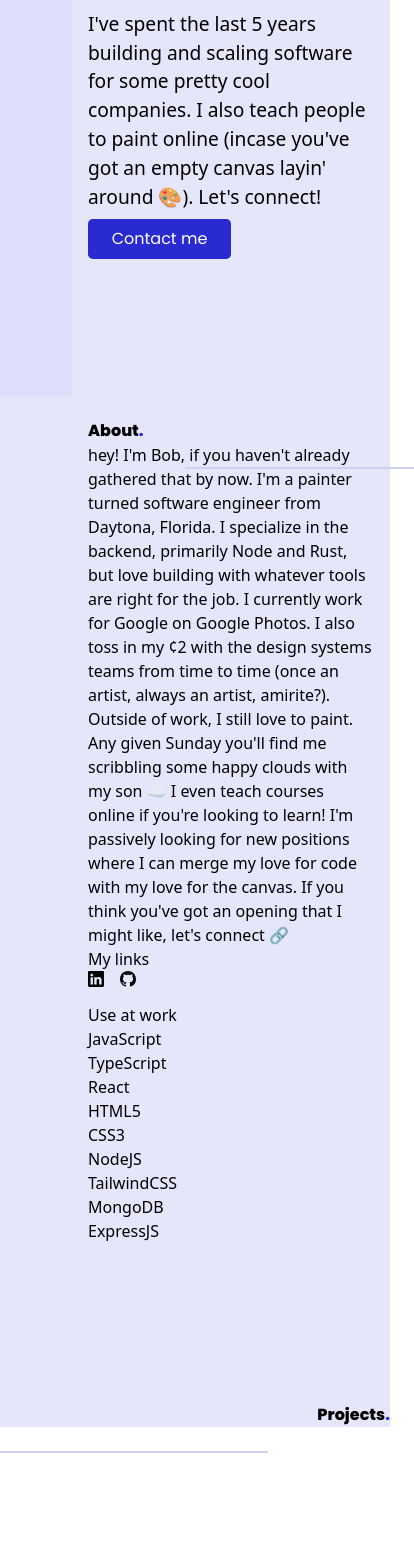
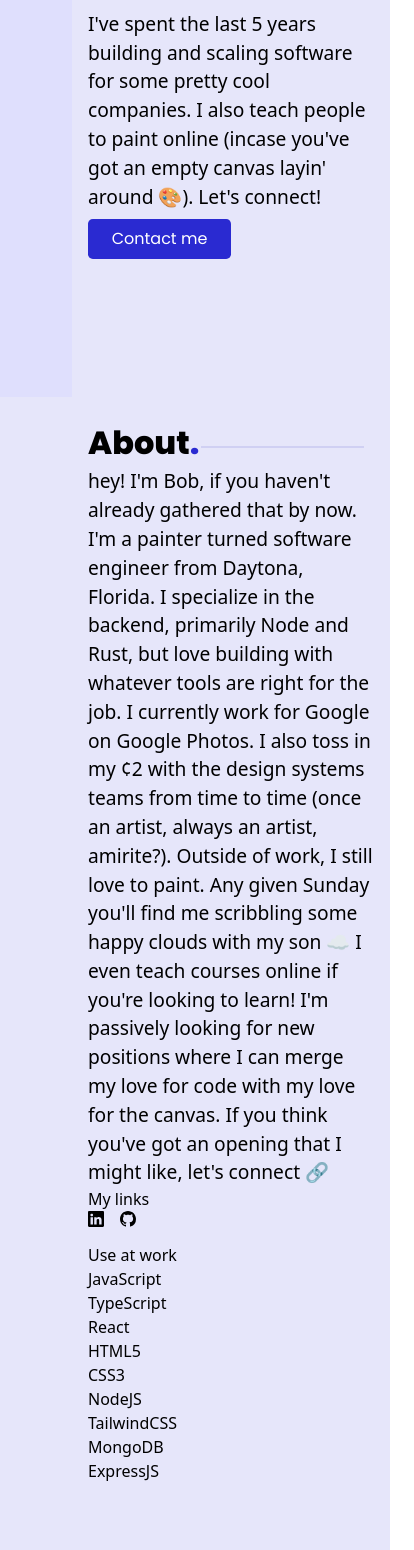
Before and after one commit to Luwa-Tech/personal-portfolio, a React (Vite) app: page / in a window 390 px wide. Shown: the part 447-1997 px from the top of the page, 414 px wide, since content can reach past the window. Before the commit the page ends 1900 px from the top, so only its background shows below. Built offline with nearby package versions, Linux system fonts and the light colour scheme; some icons are missing.

Commit message:
FIX/navbar button

```diff
--- a/src/index.css
+++ b/src/index.css
@@ -7,18 +7,7 @@
     color: #dfdffd
 }
 
-.right-line::after {
-    content: "";
-    position: absolute;
-    right: -40px;
-    width: 80%;
-    height: .1rem;
-    top: 48px;
-    display: block;
-    background: #d0d0f3;
-}
-
-.left-line::before {
+/* .left-line::before {
     content: "";
     position: absolute;
     left: -5px;
@@ -27,4 +16,4 @@
     top: 48px;
     display: block;
     background: #d0d0f3;
-}
+} */
--- a/src/pages/Home.jsx
+++ b/src/pages/Home.jsx
@@ -4,7 +4,7 @@ import {FaXTwitter} from "react-icons/fa6"
 const Home = () => {
     return (
         <main className="bg-primary-700 h-full">
-        <section className="flex fixed left-[4rem] right-0 top-0 h-[1.2rem] justify-between md:px-12 items-center font-poppins pl-10 pr-16 py-8">
+        <section className="flex fixed left-[4rem] right-0 top-0 h-[1.2rem] justify-between md:px-12 items-center font-poppins pl-8 pr-4 py-8">
             <div className="flex items-center gap-6 md:gap-4">
                 <BsLinkedin className="md:w-[1.2rem] w-[1.3rem] h-[1.3rem] md:h-[1.2rem]"/>
                 <BsGithub className="md:w-[1.2rem] w-[1.3rem] h-[1.3rem] md:h-[1.2rem]"/>
@@ -20,18 +20,18 @@ const Home = () => {
             <div className="md:w-[70%] flex flex-col gap-2 ">
                 <h1 className="font-extrabold font-poppins md:text-[5rem] leading-normal text-[3.3rem]">Hey, I'm Umar<span className="text-secondary-400">.</span></h1>
                 <h2 className="md:text-[2rem] text-[1.7rem] leading-normal">I'm a Software Engineer specialized in Web Development</h2>
-                <p className="md:text-[1.2rem] text-[1.2rem]">I've spent the last 5 years building and scaling software for some pretty cool companies. I also teach people to paint online (incase you've got an empty canvas layin' around 🎨). Let's connect!</p>
+                <p className="text-[1.2rem]">I've spent the last 5 years building and scaling software for some pretty cool companies. I also teach people to paint online (incase you've got an empty canvas layin' around 🎨). Let's connect!</p>
                 <button className="bg-secondary-400 md:w-[20%] w-[50%] py-[.5rem] rounded-[.3rem] text-white font-poppins">Contact me</button>
             </div>
         </section>
 
         {/* About */}
         <section className="md:w-[70%] pl-[5.5rem] pr-4 md:px-0 mx-auto md:py-[13rem] pb-[10rem]">
-            <h2 className="font-poppins md:text-[3.5rem] font-extrabold relative right-line">About<span className="text-secondary-400">.</span></h2>
+            <h2 className="font-poppins md:text-[3.5rem] font-extrabold relative text-[2rem] after:absolute md:after:top-[48px] after:top-[27px] after:right-[10px] after:block after:h-[.1rem] after:bg-[#d0d0f3] md:after:right-[-40px] after:w-[57%] md:after:w-[80%] ">About<span className="text-secondary-400">.</span></h2>
 
             <div className="flex flex-col md:flex-row gap-4">
                 <article>
-                    <p className="md:text-[1.2rem] md:w-[78%]">
+                    <p className="text-[1.2rem] md:w-[78%]">
                         hey! I'm Bob, if you haven't already gathered that by now. I'm a painter turned software engineer from Daytona, Florida. I specialize in the backend, primarily Node and Rust, but love building with whatever tools are right for the job.
                         I currently work for Google on Google Photos. I also toss in my ¢2 with the design systems teams from time to time (once an artist, always an artist, amirite?).
                         Outside of work, I still love to paint. Any given Sunday you'll find me scribbling some happy clouds with my son ☁️ I even teach courses online if you're looking to learn!
@@ -65,8 +65,8 @@ const Home = () => {
         </section>
 
         {/* Project */}
-        <section className="md:w-[70%] md:mx-auto md:pb-[13rem]">
-        <h2 className="font-poppins md:text-[3.5rem] font-extrabold relative left-line text-right">Projects<span className="text-secondary-400">.</span></h2>
+        <section className="md:w-[70%] pl-[5.5rem] pr-4 md:px-0 mx-auto md:py-[13rem] pb-[10rem]">
+        <h2 className="font-poppins md:text-[3.5rem] font-extrabold relative text-right text-[2rem] after:absolute md:after:top-[48px] after:top-[27px] after:left-[4px] after:block after:h-[.1rem] after:bg-[#d0d0f3] md:after:left-[-5px] after:w-[45%] md:after:w-[70%]">Projects<span className="text-secondary-400">.</span></h2>
 
         <section>
             <article>
```
